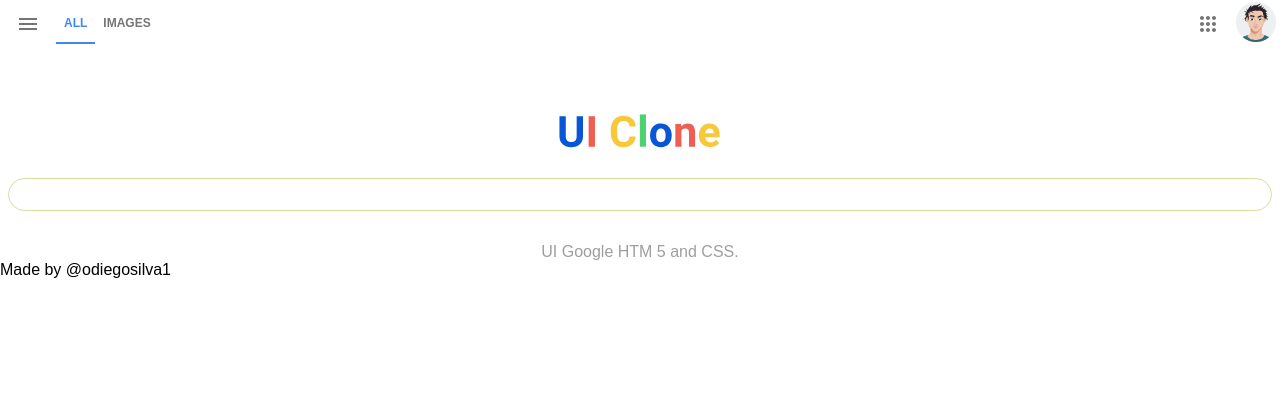
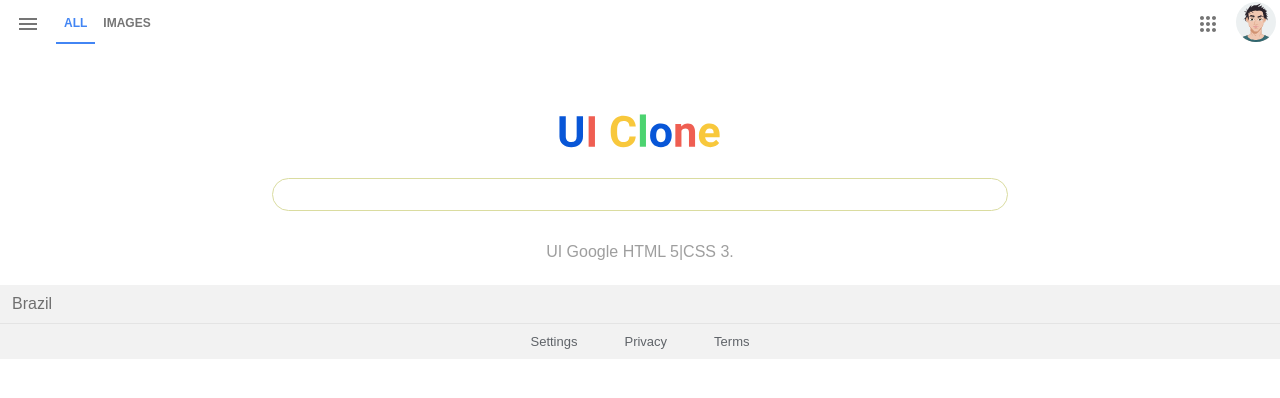
Before and after one commit to odiegosilva1/UI-Clone, a plain HTML site: page index.html in a window 1280 px wide. Drawn offline with Linux system fonts and the light colour scheme.

Commit message:
change css

```diff
--- a/css/style.css
+++ b/css/style.css
@@ -9,6 +9,10 @@
     font-family: Arial, Helvetica, sans-serif;
 }
 
+
+html, body {
+    width: 100%;
+}
 
 /* Header styles */
 .menu {
@@ -78,6 +82,7 @@
 /* main */
 .content {
     display: flex;
+    flex: 1;
     flex-direction: column;
     align-items: center ;
     padding: 56px 8px 0;
@@ -90,6 +95,7 @@
 .content-searche {
     margin-top: 18px;
     width: 100%;
+    max-width: 736px;
     padding: 7px 10px 6px 20px;
     font-size: 1rem;
     color: rgba(0, 0, 0, 0.87);
@@ -108,3 +114,41 @@
     color: #757575b3;
 
 }
+
+/* Footer Sections */
+
+.footer {
+    margin-top: 24px;
+    display: flex;
+    flex-direction: column;
+    background: #f2f2f2;
+}
+
+.footer-section:not(:first-child) {
+    border-top: 1px solid #e4e4e4;
+}
+
+.footer-location {
+    font-size: 1rem;
+    color: rgb(0, 0, 0, 0.54);
+    padding: 10px 12px;
+}
+
+.footer-links {
+    display: flex;
+    justify-content: center;
+    align-items: center;
+
+    font-size: 13px;
+}
+
+.footer-links a {
+    text-decoration: none;
+    padding: 10px;
+    color: #5f6368;
+}
+
+.footer-links a:not(:first-child) {
+    margin-left: 27px;
+
+}
--- a/index.html
+++ b/index.html
@@ -26,13 +26,18 @@
         <input class="content-searche" type="text">
 
         <div class="content-main">
-            UI Google HTM 5 and CSS.
+            UI Google HTML 5|CSS 3.
         </div>
-
-
     </main>
-    <footer>
-        Made by @odiegosilva1
+    <footer class="footer">
+        <div class="footer-section footer-location">
+            <span>Brazil</span>
+        </div>
+        <div class="footer-section footer-links">
+            <a href="#">Settings</a>
+            <a href="#">Privacy</a>
+            <a href="#">Terms</a>
+        </div>
     </footer>
 </body>
 </html>
```
